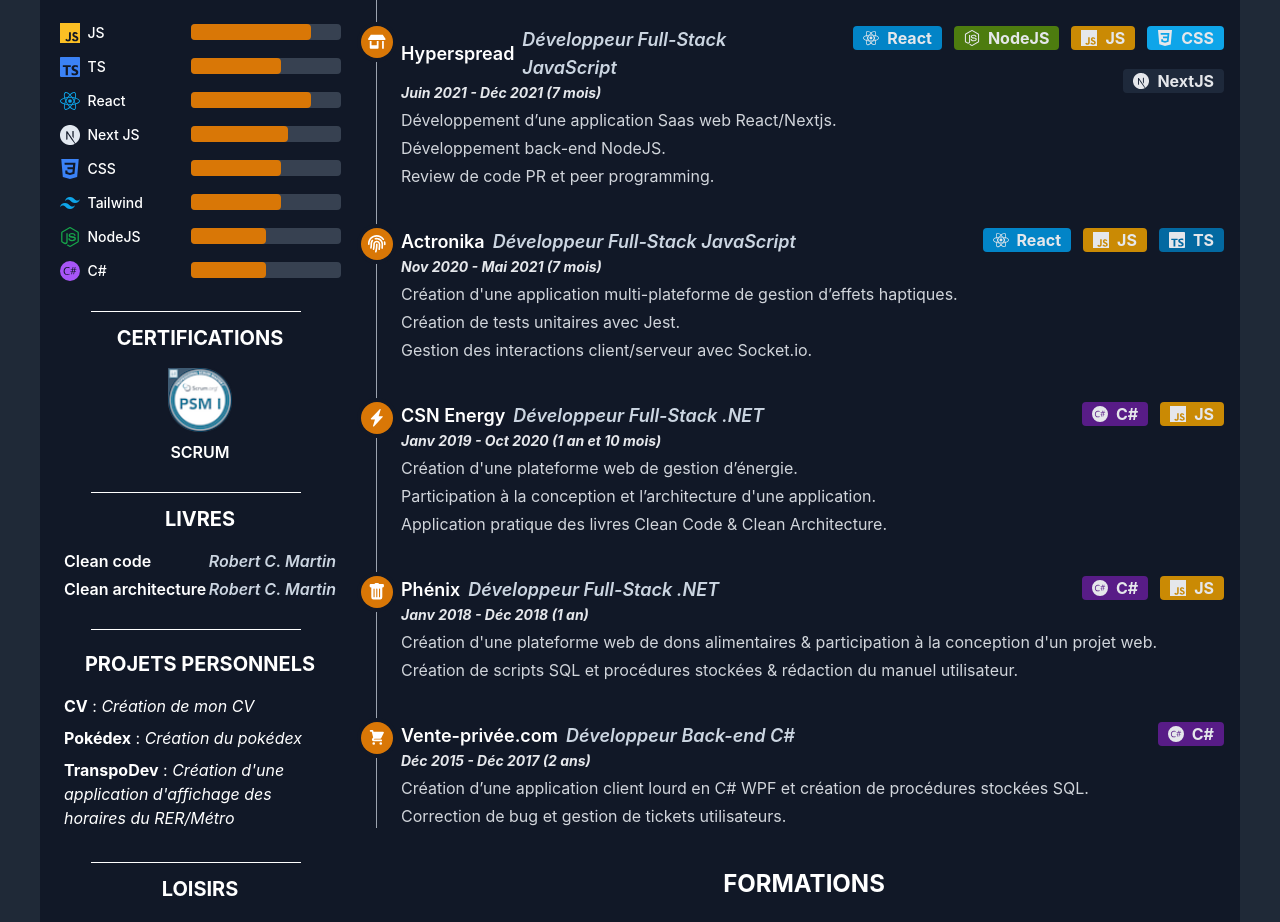
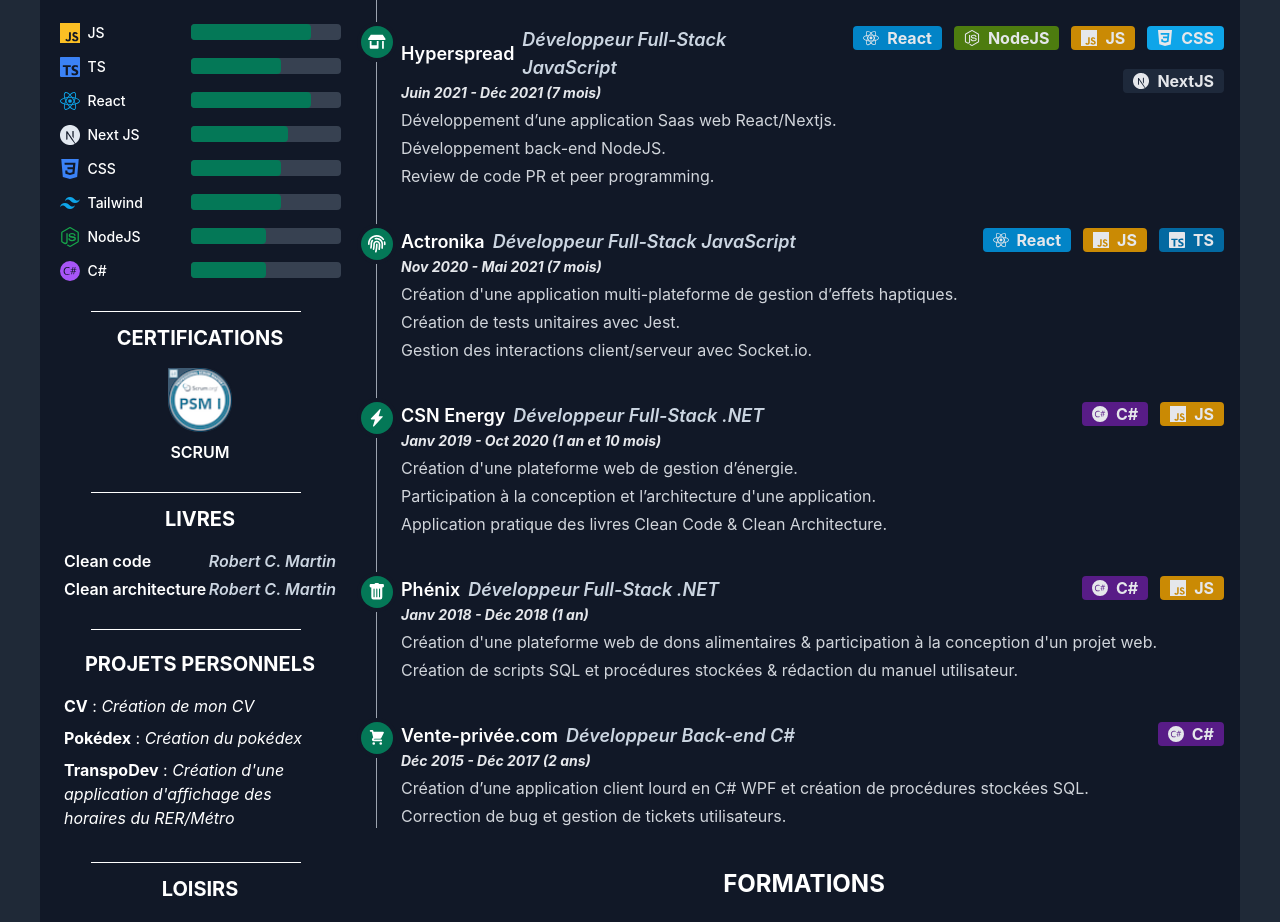
Before and after one commit to CyrilDelvalle/cv, a React (Create React App) app: page / in a window 1280 px wide. Shown: the part 820-1742 px from the top of the page. Built offline with nearby package versions, Linux system fonts and the light colour scheme.

Commit message:
remove pnpm lock and change to green theme

```diff
--- a/src/components/Diploma.jsx
+++ b/src/components/Diploma.jsx
@@ -4,7 +4,7 @@
 const Diploma = ({ name, speciality, startDate, endDate, localisation }) => {
   return (
     <li className="mb-8 ml-6">
-      <span className="flex absolute -left-4 justify-center items-center w-8 h-8 rounded-full bg-amber-600">
+      <span className="flex absolute -left-4 justify-center items-center w-8 h-8 rounded-full bg-emerald-700">
         <MdSchool color="#fff" size="1.1em" />
       </span>
       <div className="flex">
--- a/src/components/Experience.jsx
+++ b/src/components/Experience.jsx
@@ -63,7 +63,7 @@
 
   return (
     <li className="mb-10 ml-6">
-      <span className="flex absolute -left-4 justify-center items-center w-8 h-8 text-white bg-amber-600 rounded-full ring-4 ring-slate-100 dark:ring-gray-900">
+      <span className="flex absolute -left-4 justify-center items-center w-8 h-8 text-white bg-emerald-700 rounded-full ring-4 ring-slate-100 dark:ring-gray-900">
         {logoSociety.find((logoSociety) => logoSociety.id === id).logo}
       </span>
       <div className="flex">
--- a/src/components/Header.jsx
+++ b/src/components/Header.jsx
@@ -59,16 +59,10 @@
         <h1 className="inline-flex text-4xl font-extrabold tracking-tight leading-none text-gray-900 md:text-5xl lg:text-6xl dark:text-white">
           {firstName}
           <div className="w-4"></div>
-          <mark className="px-2 text-gray-900 dark:text-white bg-amber-600 rounded">
+          <mark className="px-2 text-gray-900 dark:text-white bg-emerald-700 rounded">
             {lastName}
           </mark>
           <div className="group w-24 h-full self-baseline ml-auto">
-            {/* <input
-              type="checkbox"
-              name="light-switch"
-              className="light-switch hidden group-hover:block"
-            /> */}
-
             <label class="items-center gap-1 cursor-pointer light-switch hidden group-hover:inline-flex">
               <FaSun size="0.3em" />
               <input
--- a/src/components/Skills.jsx
+++ b/src/components/Skills.jsx
@@ -26,7 +26,7 @@
             <td className="w-40">
               <div className="my-2 h-4 bg-gray-300 rounded dark:bg-gray-700 mr-2">
                 <div
-                  className="h-4 bg-amber-600 rounded"
+                  className="h-4 bg-emerald-700 rounded"
                   style={{ width: "80%" }}
                 ></div>
               </div>
@@ -40,7 +40,7 @@
             <td>
               <div className="my-2 h-4 bg-gray-300 rounded dark:bg-gray-700 mr-2">
                 <div
-                  className="h-4 bg-amber-600 rounded"
+                  className="h-4 bg-emerald-700 rounded"
                   style={{ width: "60%" }}
                 ></div>
               </div>
@@ -54,7 +54,7 @@
             <td>
               <div className="my-2 h-4 bg-gray-300 rounded dark:bg-gray-700 mr-2">
                 <div
-                  className="h-4 bg-amber-600 rounded"
+                  className="h-4 bg-emerald-700 rounded"
                   style={{ width: "80%" }}
                 ></div>
               </div>
@@ -68,7 +68,7 @@
             <td>
               <div className="my-2 h-4 bg-gray-300 rounded dark:bg-gray-700 mr-2">
                 <div
-                  className="h-4 bg-amber-600 rounded"
+                  className="h-4 bg-emerald-700 rounded"
                   style={{ width: "65%" }}
                 ></div>
               </div>
@@ -82,7 +82,7 @@
             <td>
               <div className="my-2 h-4 bg-gray-300 rounded dark:bg-gray-700 mr-2">
                 <div
-                  className="h-4 bg-amber-600 rounded"
+                  className="h-4 bg-emerald-700 rounded"
                   style={{ width: "60%" }}
                 ></div>
               </div>
@@ -96,7 +96,7 @@
             <td>
               <div className="my-2 h-4 bg-gray-300 rounded dark:bg-gray-700 mr-2">
                 <div
-                  className="h-4 bg-amber-600 rounded"
+                  className="h-4 bg-emerald-700 rounded"
                   style={{ width: "60%" }}
                 ></div>
               </div>
@@ -110,7 +110,7 @@
             <td>
               <div className="my-2 h-4 bg-gray-300 rounded dark:bg-gray-700 mr-2">
                 <div
-                  className="h-4 bg-amber-600 rounded"
+                  className="h-4 bg-emerald-700 rounded"
                   style={{ width: "50%" }}
                 ></div>
               </div>
@@ -124,7 +124,7 @@
             <td>
               <div className="my-2 h-4 bg-gray-300 rounded dark:bg-gray-700 mr-2">
                 <div
-                  className="h-4 bg-amber-600 rounded"
+                  className="h-4 bg-emerald-700 rounded"
                   style={{ width: "50%" }}
                 ></div>
               </div>
```
Also changed, not shown: 1 other file (tests, documents, lock files or other folders).
